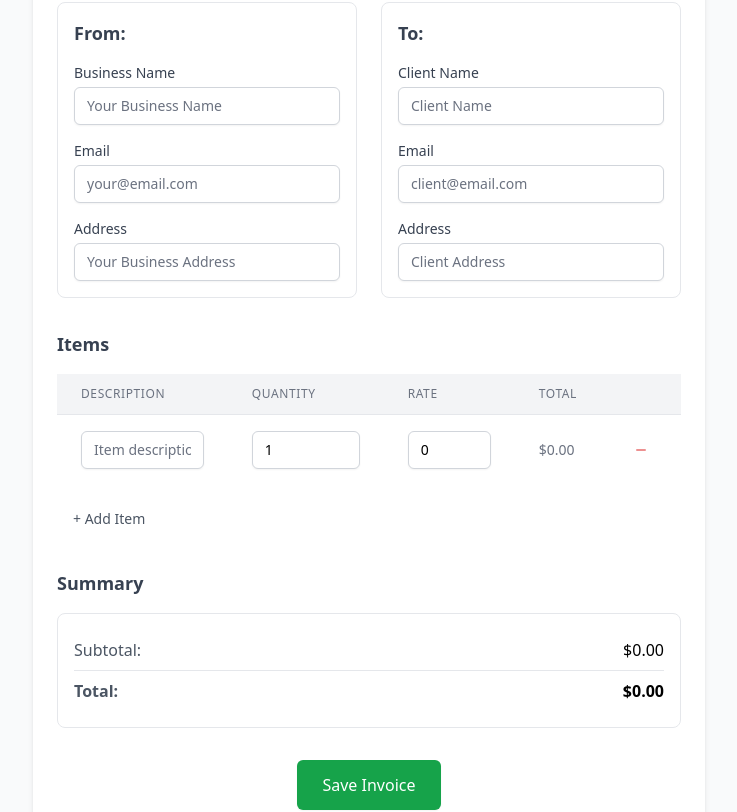
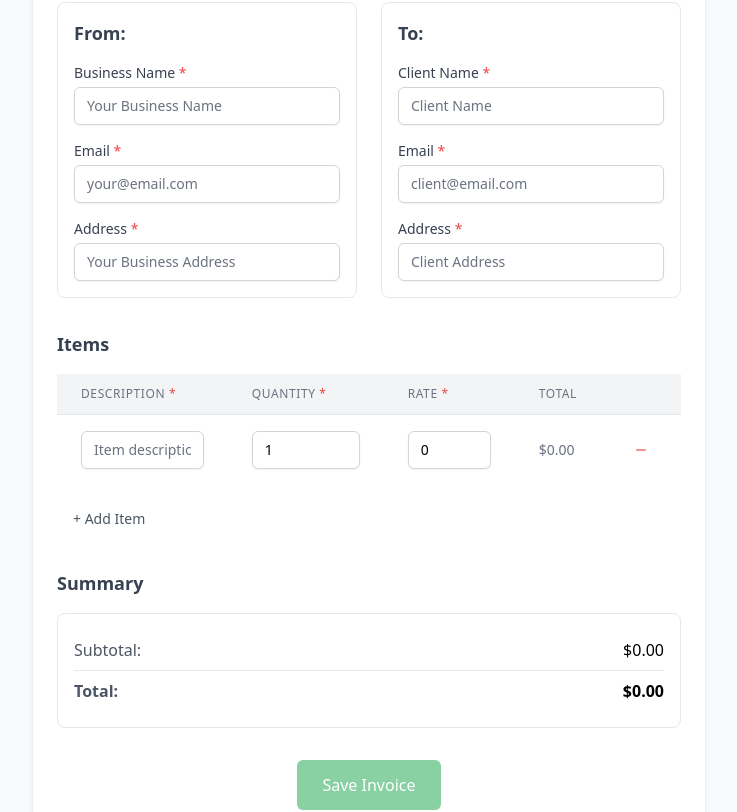
Before and after one commit to iancallo1/recieptly, a Vue app: page /receipts in a window 1280 px wide. Shown: the part 351-1163 px from the top of the page, without its empty margins (271-1008 px from the left). Built offline with nearby package versions, Linux system fonts and the light colour scheme.

Commit message:
UPDATE: Added Form Validation

```diff
--- a/src/pages/forms/InvoiceForm.vue
+++ b/src/pages/forms/InvoiceForm.vue
@@ -40,7 +40,7 @@
         <div class="mb-8">
           <div class="flex items-center space-x-4">
             <div class="flex-1">
-              <label class="block text-sm font-medium text-gray-700">Date</label>
+              <label class="block text-sm font-medium text-gray-700">Date <span class="text-red-500">*</span></label>
               <input
                 type="date"
                 v-model="formData.date"
@@ -69,15 +69,15 @@
             <h2 class="text-lg font-semibold mb-4 text-gray-700">From:</h2>
             <div class="space-y-4">
               <div>
-                <label for="business-name" class="block text-sm font-medium text-gray-700">Business Name</label>
+                <label for="business-name" class="block text-sm font-medium text-gray-700">Business Name <span class="text-red-500">*</span></label>
                 <input v-model="formData.from.businessName" type="text" id="business-name" class="mt-1 block w-full rounded-md border-gray-300 shadow-sm focus:border-gray-500 focus:ring-gray-500 sm:text-sm" placeholder="Your Business Name" />
               </div>
               <div>
-                <label for="business-email" class="block text-sm font-medium text-gray-700">Email</label>
+                <label for="business-email" class="block text-sm font-medium text-gray-700">Email <span class="text-red-500">*</span></label>
                 <input v-model="formData.from.email" type="email" id="business-email" class="mt-1 block w-full rounded-md border-gray-300 shadow-sm focus:border-gray-500 focus:ring-gray-500 sm:text-sm" placeholder="your@email.com" />
               </div>
               <div>
-                <label for="business-address" class="block text-sm font-medium text-gray-700">Address</label>
+                <label for="business-address" class="block text-sm font-medium text-gray-700">Address <span class="text-red-500">*</span></label>
                 <input v-model="formData.from.address" type="text" id="business-address" class="mt-1 block w-full rounded-md border-gray-300 shadow-sm focus:border-gray-500 focus:ring-gray-500 sm:text-sm" placeholder="Your Business Address" />
               </div>
             </div>
@@ -88,15 +88,15 @@
             <h2 class="text-lg font-semibold mb-4 text-gray-700">To:</h2>
             <div class="space-y-4">
               <div>
-                <label for="client-name" class="block text-sm font-medium text-gray-700">Client Name</label>
+                <label for="client-name" class="block text-sm font-medium text-gray-700">Client Name <span class="text-red-500">*</span></label>
                 <input v-model="formData.to.clientName" type="text" id="client-name" class="mt-1 block w-full rounded-md border-gray-300 shadow-sm focus:border-gray-500 focus:ring-gray-500 sm:text-sm" placeholder="Client Name" />
               </div>
               <div>
-                <label for="client-email" class="block text-sm font-medium text-gray-700">Email</label>
+                <label for="client-email" class="block text-sm font-medium text-gray-700">Email <span class="text-red-500">*</span></label>
                 <input v-model="formData.to.email" type="email" id="client-email" class="mt-1 block w-full rounded-md border-gray-300 shadow-sm focus:border-gray-500 focus:ring-gray-500 sm:text-sm" placeholder="client@email.com" />
               </div>
               <div>
-                <label for="client-address" class="block text-sm font-medium text-gray-700">Address</label>
+                <label for="client-address" class="block text-sm font-medium text-gray-700">Address <span class="text-red-500">*</span></label>
                 <input v-model="formData.to.address" type="text" id="client-address" class="mt-1 block w-full rounded-md border-gray-300 shadow-sm focus:border-gray-500 focus:ring-gray-500 sm:text-sm" placeholder="Client Address" />
               </div>
             </div>
@@ -110,9 +110,9 @@
             <table class="min-w-full divide-y divide-gray-200">
               <thead class="bg-gray-100">
                 <tr>
-                  <th scope="col" class="px-6 py-3 text-left text-xs font-medium text-gray-500 uppercase tracking-wider">Description</th>
-                  <th scope="col" class="px-6 py-3 text-left text-xs font-medium text-gray-500 uppercase tracking-wider">Quantity</th>
-                  <th scope="col" class="px-6 py-3 text-left text-xs font-medium text-gray-500 uppercase tracking-wider">Rate</th>
+                  <th scope="col" class="px-6 py-3 text-left text-xs font-medium text-gray-500 uppercase tracking-wider">Description <span class="text-red-500">*</span></th>
+                  <th scope="col" class="px-6 py-3 text-left text-xs font-medium text-gray-500 uppercase tracking-wider">Quantity <span class="text-red-500">*</span></th>
+                  <th scope="col" class="px-6 py-3 text-left text-xs font-medium text-gray-500 uppercase tracking-wider">Rate <span class="text-red-500">*</span></th>
                   <th scope="col" class="px-6 py-3 text-left text-xs font-medium text-gray-500 uppercase tracking-wider">Total</th>
                   <th scope="col" class="px-6 py-3 text-left text-xs font-medium text-gray-500 uppercase tracking-wider"></th>
                 </tr>
@@ -173,7 +173,8 @@
           <button
             @click="saveInvoice"
             type="button"
-            class="inline-flex items-center px-6 py-3 border border-transparent text-base font-medium rounded-md shadow-sm text-white bg-green-600 hover:bg-green-700 focus:outline-none focus:ring-2 focus:ring-offset-2 focus:ring-green-500"
+            :disabled="!isFormValid"
+            class="inline-flex items-center px-6 py-3 border border-transparent text-base font-medium rounded-md shadow-sm text-white bg-green-600 hover:bg-green-700 focus:outline-none focus:ring-2 focus:ring-offset-2 focus:ring-green-500 disabled:opacity-50 disabled:cursor-not-allowed"
           >
             Save Invoice
           </button>
@@ -184,7 +185,8 @@
           <button
             @click="confirmGeneratePDF"
             type="button"
-            class="inline-flex items-center px-6 py-3 border border-transparent text-base font-medium rounded-md shadow-sm text-white bg-gray-800 hover:bg-gray-700 focus:outline-none focus:ring-2 focus:ring-offset-2 focus:ring-gray-500"
+            :disabled="!isFormValid"
+            class="inline-flex items-center px-6 py-3 border border-transparent text-base font-medium rounded-md shadow-sm text-white bg-gray-800 hover:bg-gray-700 focus:outline-none focus:ring-2 focus:ring-offset-2 focus:ring-gray-500 disabled:opacity-50 disabled:cursor-not-allowed"
           >
             Generate {{ formType === 'invoice' ? 'Invoice' : 'Quote' }}
           </button>
@@ -234,6 +236,26 @@ const formData = ref({
 })
 
 const taxRate = ref(0)
+
+const isFormValid = computed(() => {
+  // Check if all required fields are filled
+  const isFromValid = formData.value.from.businessName.trim() !== '' &&
+                     formData.value.from.email.trim() !== '' &&
+                     formData.value.from.address.trim() !== ''
+
+  const isToValid = formData.value.to.clientName.trim() !== '' &&
+                   formData.value.to.email.trim() !== '' &&
+                   formData.value.to.address.trim() !== ''
+
+  // Check if all items have required fields filled
+  const areItemsValid = formData.value.items.every(item =>
+    item.description.trim() !== '' &&
+    item.quantity > 0 &&
+    item.rate > 0
+  )
+
+  return isFromValid && isToValid && areItemsValid
+})
 
 const calculateItemTotal = (item) => {
   return ((item.quantity || 0) * (item.rate || 0)).toFixed(2)
```
Also changed, not shown: src/pages/forms/design.vue (line endings or trailing spaces).
